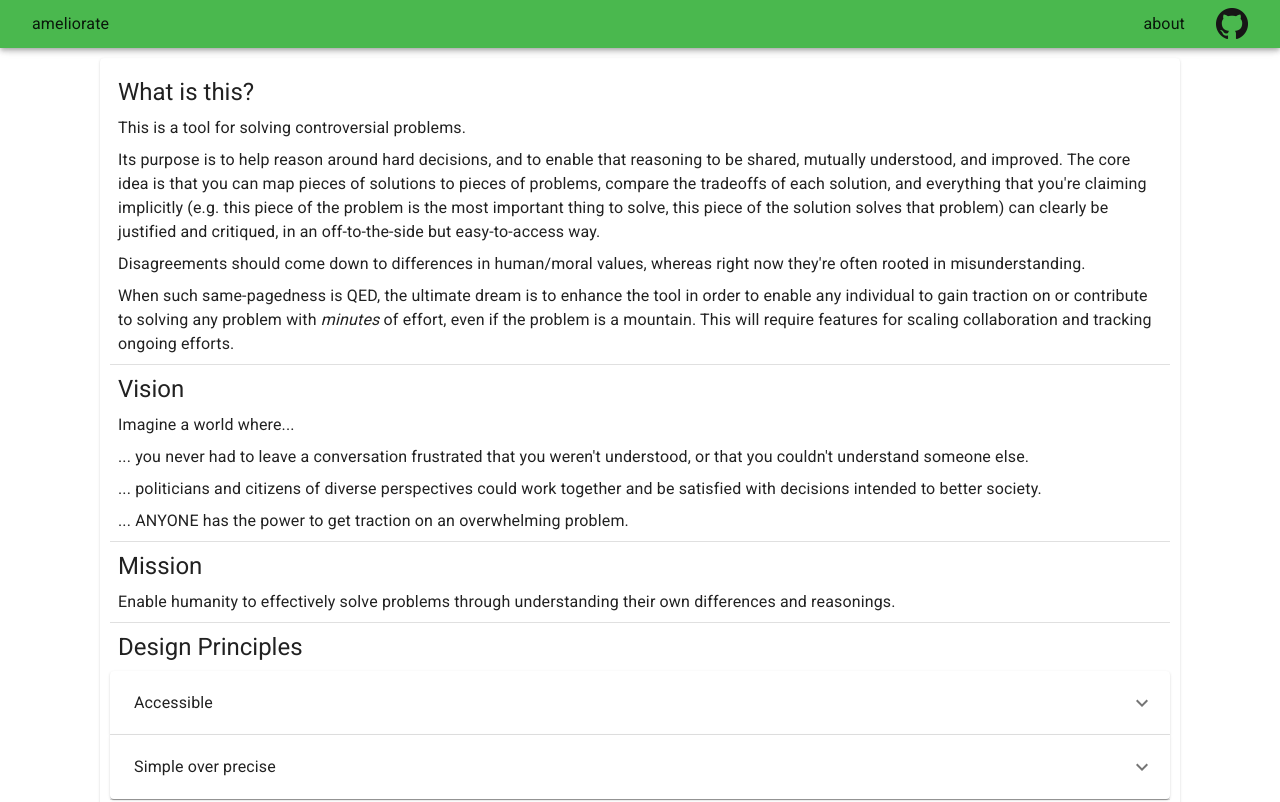
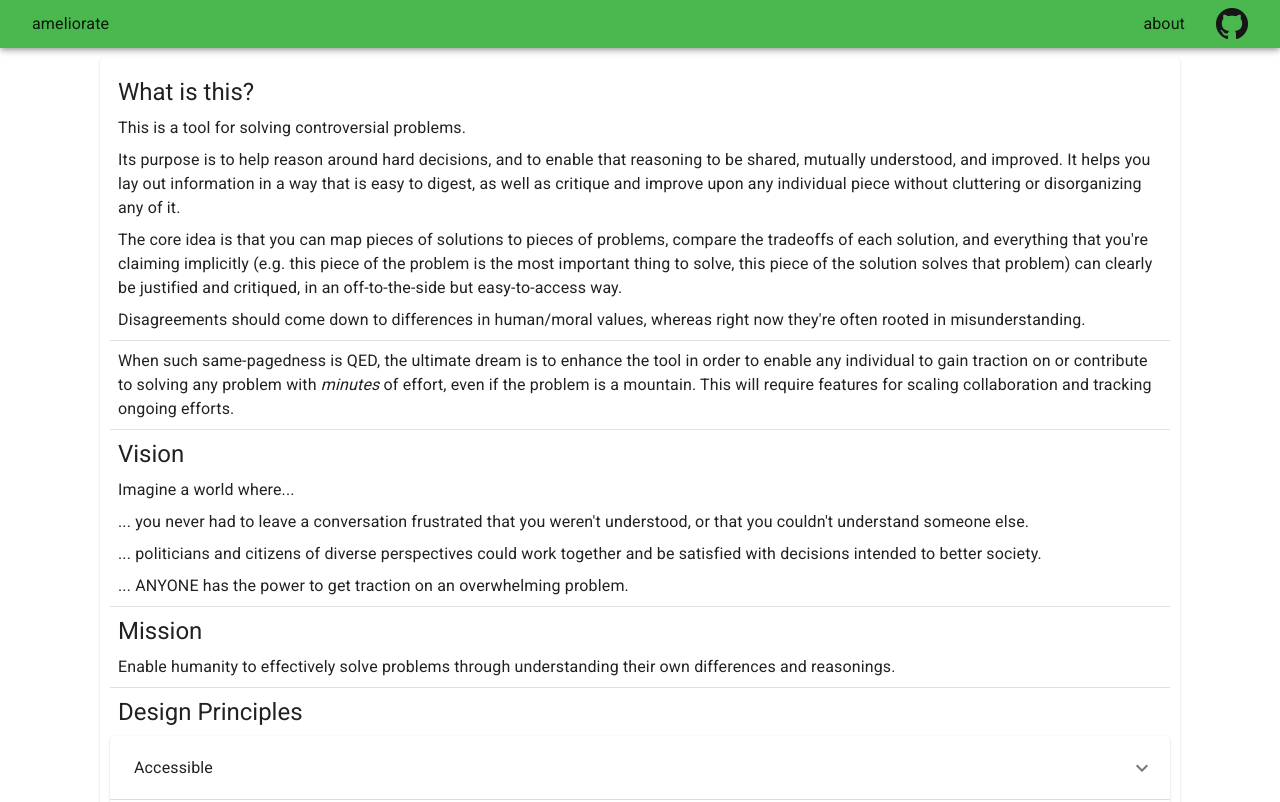
Before and after one commit to amelioro/ameliorate, a Next.js app in the folder web/: page /about in a window 1280 px wide. Shown: the top 802 px of the page. Built offline with nearby package versions, Linux system fonts and the light colour scheme.

Commit message:
chore(about): add more abstract expln to "what"

```diff
--- a/web/src/pages/about.tsx
+++ b/web/src/pages/about.tsx
@@ -24,17 +24,25 @@ const About: NextPage = () => {
 
           <Typography variant="body1">
             Its purpose is to help reason around hard decisions, and to enable that reasoning to be
-            shared, mutually understood, and improved. The core idea is that you can map pieces of
-            solutions to pieces of problems, compare the tradeoffs of each solution, and everything
-            that you're claiming implicitly (e.g. this piece of the problem is the most important
-            thing to solve, this piece of the solution solves that problem) can clearly be justified
-            and critiqued, in an off-to-the-side but easy-to-access way.
+            shared, mutually understood, and improved. It helps you lay out information in a way
+            that is easy to digest, as well as critique and improve upon any individual piece
+            without cluttering or disorganizing any of it.
+          </Typography>
+
+          <Typography variant="body1">
+            The core idea is that you can map pieces of solutions to pieces of problems, compare the
+            tradeoffs of each solution, and everything that you're claiming implicitly (e.g. this
+            piece of the problem is the most important thing to solve, this piece of the solution
+            solves that problem) can clearly be justified and critiqued, in an off-to-the-side but
+            easy-to-access way.
           </Typography>
 
           <Typography variant="body1">
             Disagreements should come down to differences in human/moral values, whereas right now
             they're often rooted in misunderstanding.
           </Typography>
+
+          <Divider />
 
           <Typography variant="body1">
             When such same-pagedness is QED, the ultimate dream is to enhance the tool in order to
```
